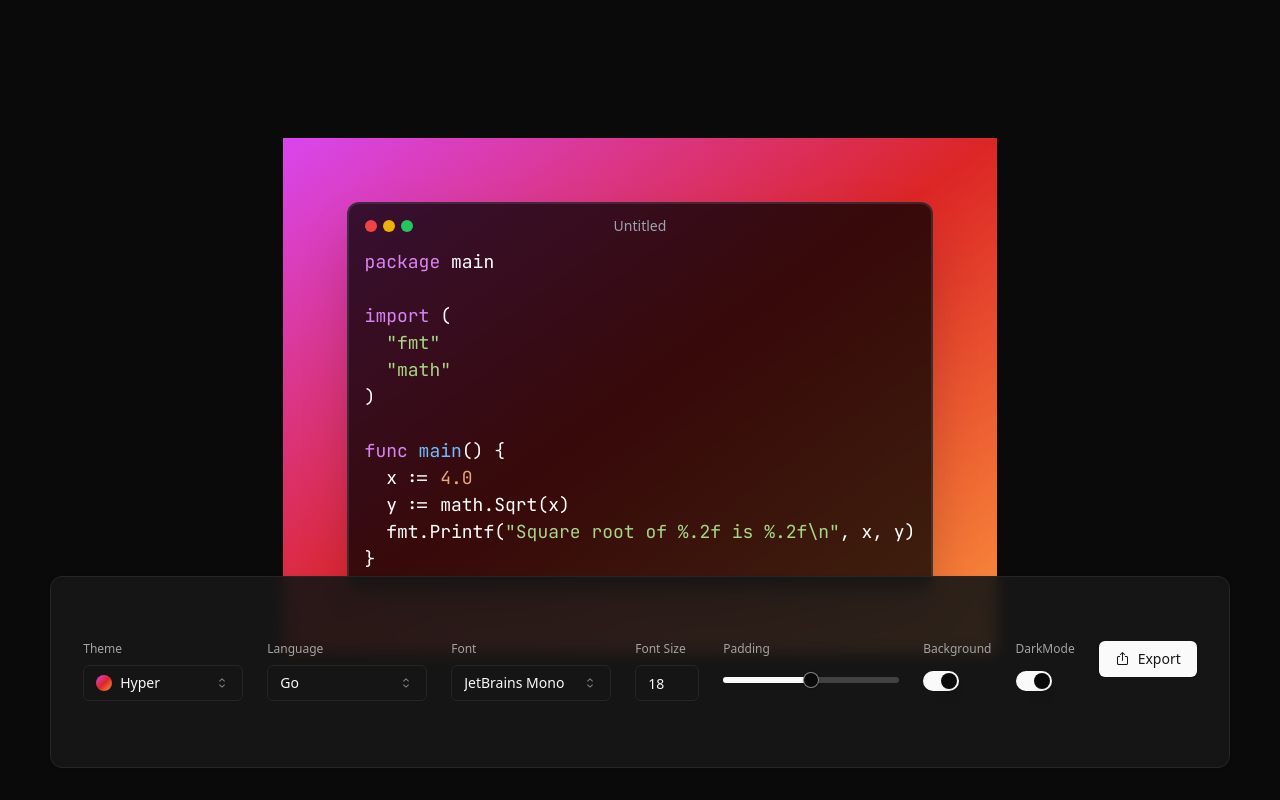
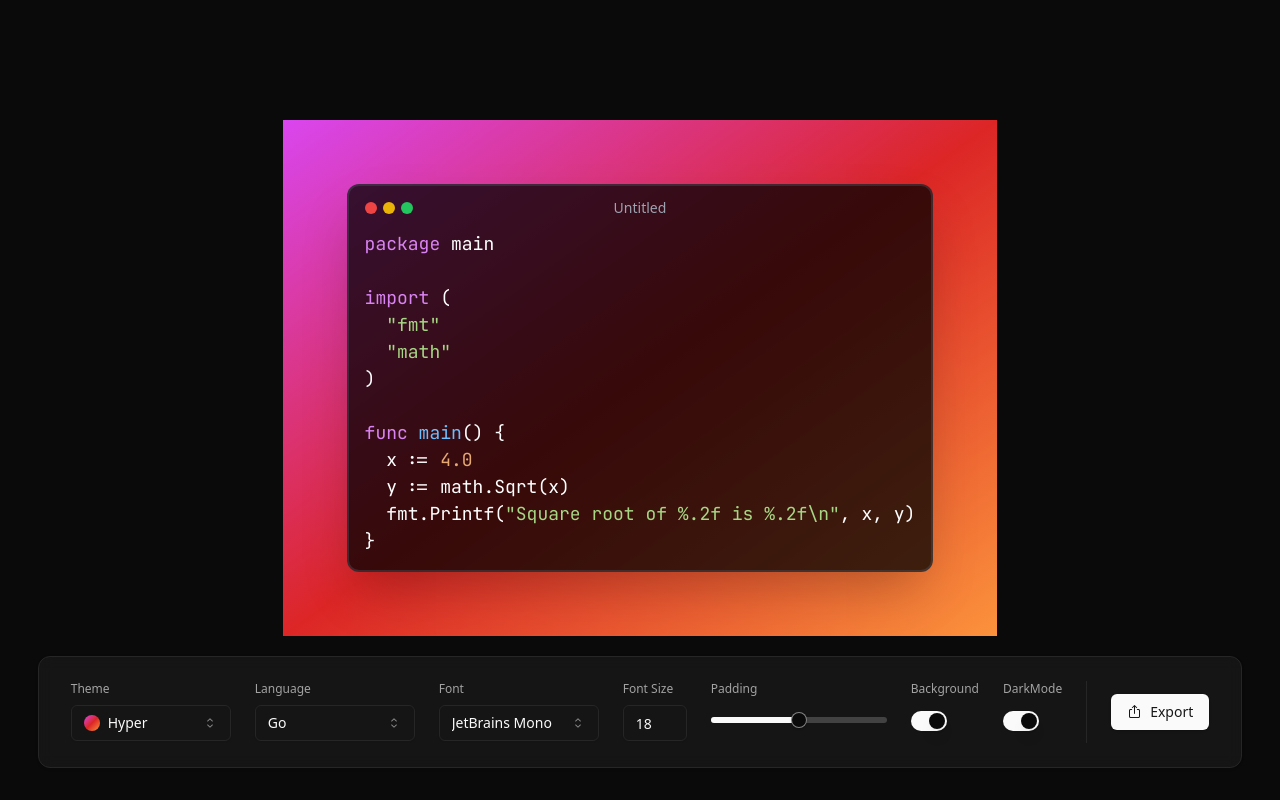
Before and after one commit to DevrajDC/dc-code-screenshot, a React (Vite) app: page / in a window 1280 px wide. Built offline with nearby package versions, Linux system fonts and the light colour scheme.

Commit message:
Width measurement functionality with reset button

```diff
--- a/src/App.jsx
+++ b/src/App.jsx
@@ -1,4 +1,4 @@
-import { useEffect, useRef } from "react";
+import { useEffect, useRef, useState } from "react";
 import { themes, fonts } from "./options";
 import useStore from "./store";
 import { cn } from "./lib/utils";
@@ -12,8 +12,15 @@ import FontSizeInput from "./components/controls/FontSizeInput";
 import PaddingSlider from "./components/controls/PaddingSlider";
 import BackgroundSwitch from "./components/controls/BackgroundSwitch";
 import DarkModeSwitch from "./components/controls/DarkModeSwitch";
+import { Resizable } from "re-resizable";
+import { Button } from "./components/ui/button";
+import { ResetIcon } from "@radix-ui/react-icons";
+import WidthMeasurement from "./components/WidthMeasurement";
 
 function App() {
+  const [width, setWidth] = useState("auto");
+  const [showWidth, setShowWidth] = useState(false);
+
   const theme = useStore((state) => state.theme);
   const padding = useStore((state) => state.padding);
   const fontStyle = useStore((state) => state.fontStyle);
@@ -48,6 +55,15 @@ function App() {
         href={fonts[fontStyle].src}
         crossOrigin="anonymous"
       />
+
+      <Resizable
+        enable={{ left: true, right: true }}
+        minWidth={padding * 2 + 300}
+        size={{ width }}
+        onResize={(e, dir, ref) => setWidth(ref.offsetWidth)}
+        onResizeStart={() => setShowWidth(true)}
+        onResizeStop={() => setShowWidth(false)}
+      >
         <div
           className={cn(
             "overflow-hidden mb-2 transition-all ease-out",
@@ -58,8 +74,23 @@ function App() {
         >
           <CodeEditor />
         </div>
+        <WidthMeasurement showWidth={showWidth} width={width} />
+        <div
+          className={cn(
+            "transition-opacity w-fit mx-auto -mt-4",
+            showWidth || width === "auto"
+              ? "invisible opacity-0"
+              : "visible opacity-100"
+          )}
+        >
+          <Button size="sm" onClick={() => setWidth("auto")} variant="ghost">
+            <ResetIcon className="mr-2" />
+            Reset width
+          </Button>
+        </div>
+      </Resizable>
 
-      <Card className="fixed bottom-8 py-16 px-8 mx-6 bg-neutral-900/90 backdrop-blur">
+      <Card className="fixed bottom-8 py-6 px-8 mx-6 bg-neutral-900/90 backdrop-blur">
         <CardContent className="flex flex-wrap gap-6 p-0">
           <ThemeSelect />
           <LanguageSelect />
@@ -68,7 +99,10 @@ function App() {
           <PaddingSlider />
           <BackgroundSwitch />
           <DarkModeSwitch />
+          <div className="w-px bg-neutral-800" />
+          <div className="place-self-center">
             <ExportOptions targetRef={editorRef} />
+          </div>
         </CardContent>
       </Card>
     </main>
--- a/src/components/CodeEditor.jsx
+++ b/src/components/CodeEditor.jsx
@@ -30,7 +30,7 @@ export default function CodeEditor() {
   return (
     <div
       className={cn(
-        "min-w-[400px] border-2 rounded-xl shadow-2xl",
+        "min-w-[300px] border-2 rounded-xl shadow-2xl",
         store.darkMode
           ? "bg-black/75 border-gray-600/40"
           : "bg-white/75 border-gray-200/20"
--- /dev/null
+++ b/src/components/WidthMeasurement.jsx
@@ -0,0 +1,22 @@
+import { cn } from "@/lib/utils";
+
+export default function WidthMeasurement({ showWidth, width }) {
+  return (
+    <div
+      className={cn(
+        "w-full flex gap-2 items-center text-white transition-opacity",
+        showWidth ? "visible opacity-100" : "invisible opacity-0"
+      )}
+    >
+      <div className="flex-1 flex items-center">
+        <div className="h-4 w-0.5 bg-white/20" />
+        <div className="h-px w-full bg-white/20" />
+      </div>
+      <span className="text-neutral-500 text-sm">{width} px</span>
+      <div className="flex-1 flex items-center">
+        <div className="h-px w-full bg-white/20" />
+        <div className="h-4 w-0.5 bg-white/20" />
+      </div>
+    </div>
+  );
+}
```
Lines whose indentation alone changed are shown as unchanged.
